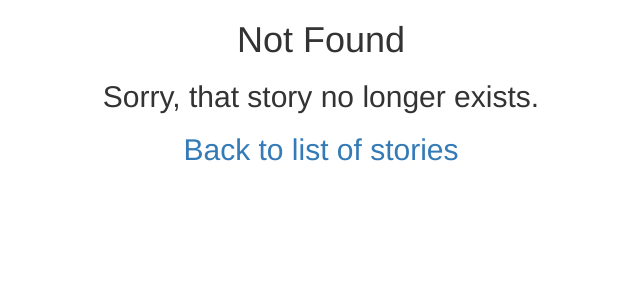
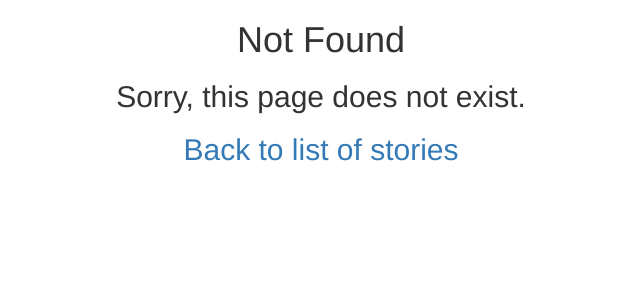
Before and after one commit to tsaltas/mad-libs, a Flask app: template mad_libs/templates/404.html in a window 1280 px wide. Shown: the top 300 px of the page, without its empty margins (319-959 px from the left). Run offline with Flask 2, Linux system fonts and the light colour scheme; the template is opened without the code that fills it, so the values that code supplies are empty; some libraries are stand-ins or nearby versions.

Commit message:
updated 404 error page

```diff
--- a/mad_libs/config.py
+++ b/mad_libs/config.py
@@ -2,7 +2,7 @@ import os
 
 class DevelopmentConfig(object):
     SQLALCHEMY_DATABASE_URI = "sqlite:///mad-libs-development.db"
-    DEBUG = False
+    DEBUG = True
     SECRET_KEY = os.environ.get("MADLIBS_SECRET_KEY", "")
 
 class TestingConfig(object):
--- a/mad_libs/templates/404.html
+++ b/mad_libs/templates/404.html
@@ -4,6 +4,6 @@
 
 {% block content %}
   <h1>Not Found</h1>
-  <h2>Sorry, that story no longer exists.</h2>
+  <h2>Sorry, this page does not exist.</h2>
   <h2><a href="{{ url_for('stories') }}">Back to list of stories</h2>
 {% endblock %}
```
